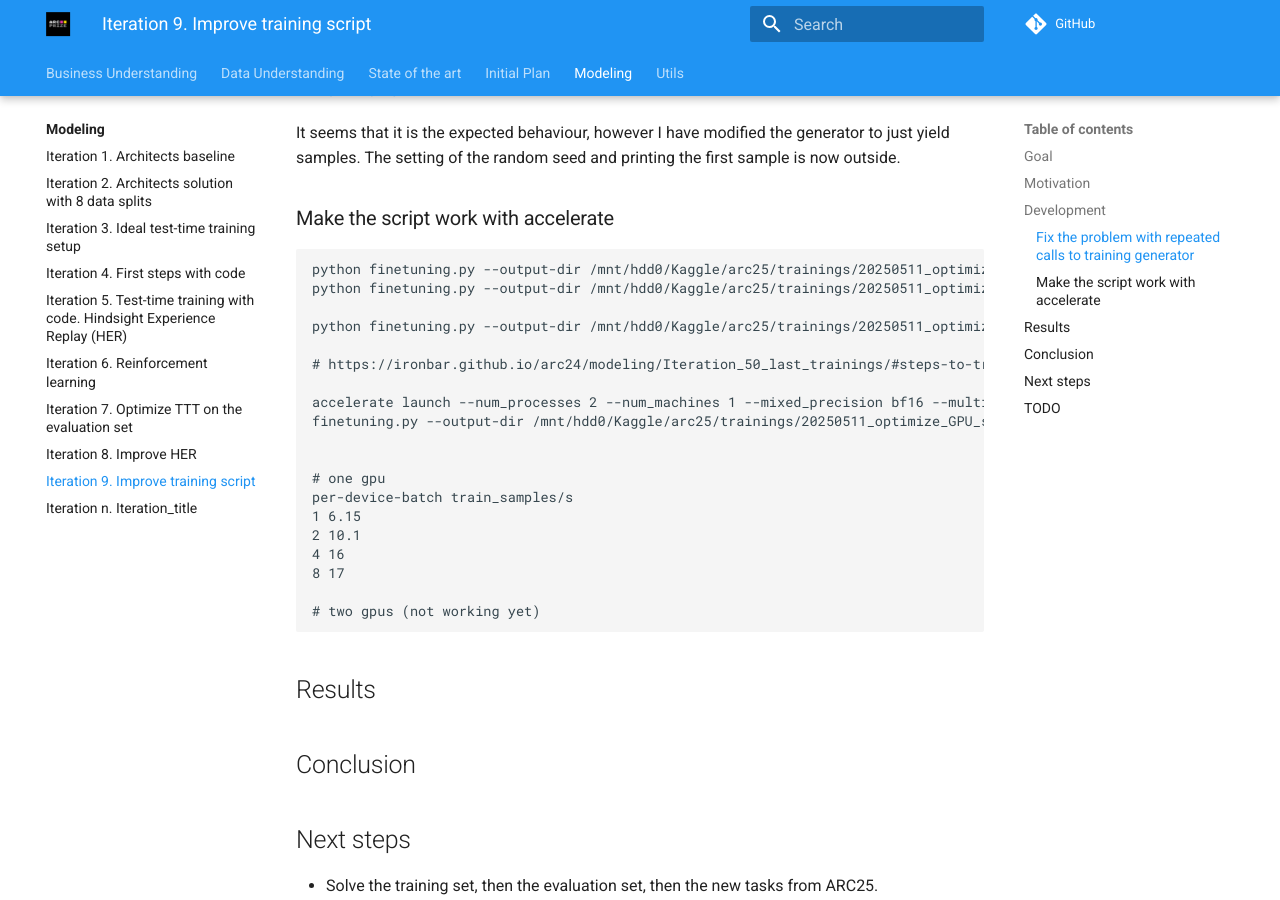
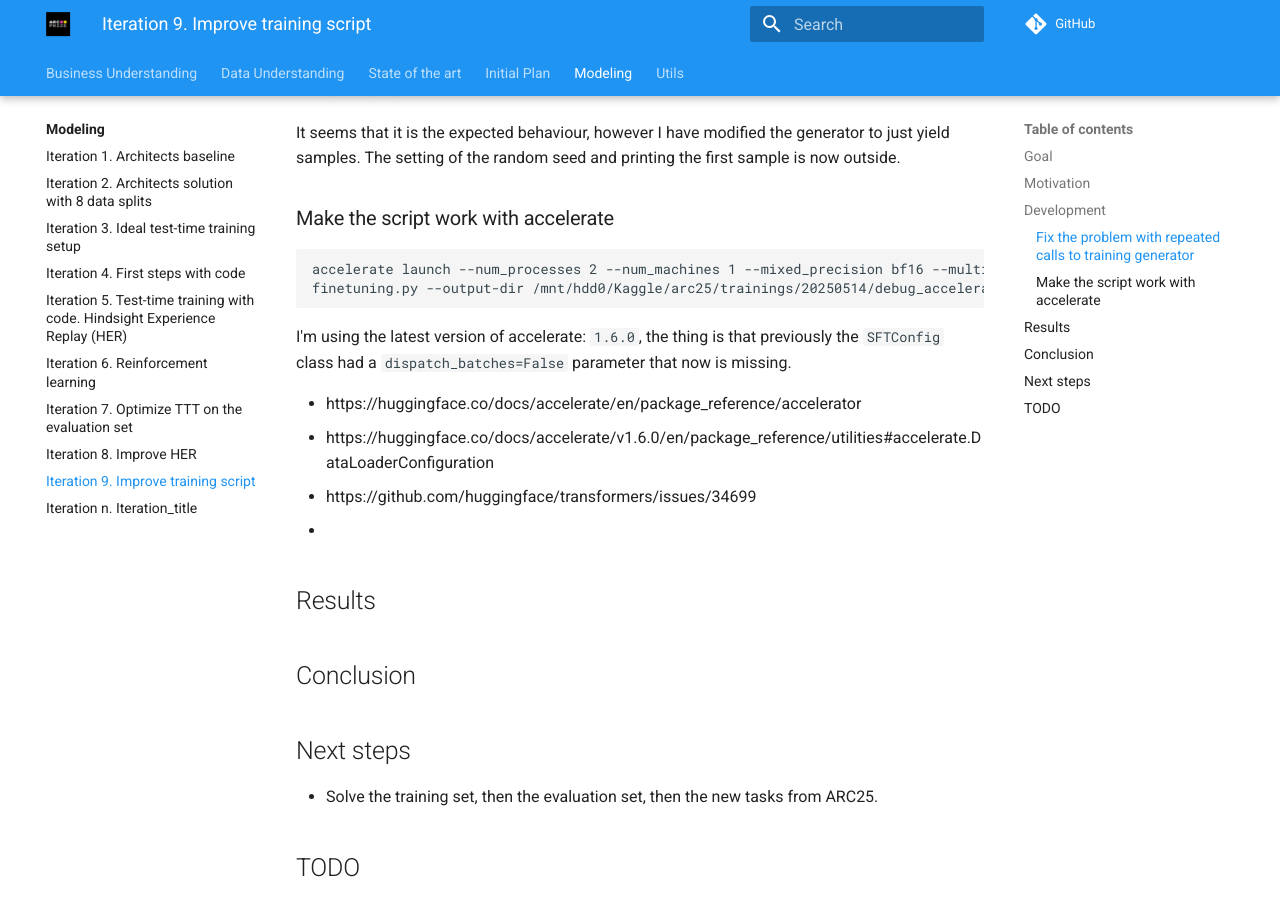
Before and after one commit to ironbar/arc25, an MkDocs documentation site: the page built from docs/modeling/Iteration_09_improve_training_script.md, in a window 1280 px wide and 900 px high, scrolled down 724 px. Built offline with MkDocs 1.6.1 and Material for MkDocs 9.7.7, drawn with Linux system fonts in a browser that asks for light colours; comment, search, counter and statistics services are not loaded.

Commit message:
added links

````diff
--- a/docs/modeling/Iteration_09_improve_training_script.md
+++ b/docs/modeling/Iteration_09_improve_training_script.md
@@ -31,26 +31,17 @@ The setting of the random seed and printing the first sample is now outside.
 ### Make the script work with accelerate
 
 ```bash
-python finetuning.py --output-dir /mnt/hdd0/Kaggle/arc25/trainings/20250511_optimize_GPU_sage/random_seed_5_no_dora --device-map auto --random-seed 5 --max-steps 50 --n-gpus 1 --per-device-train-batch-size 1 --batch-size 16 --max-seq-len 4096
-python finetuning.py --output-dir /mnt/hdd0/Kaggle/arc25/trainings/20250511_optimize_GPU_sage/per-device-batch-size-8 --device-map auto --random-seed 5 --max-steps 20 --n-gpus 1 --per-device-train-batch-size 8 --batch-size 16 --max-seq-len 4096
+accelerate launch --num_processes 2 --num_machines 1 --mixed_precision bf16 --multi_gpu \
+finetuning.py --output-dir /mnt/hdd0/Kaggle/arc25/trainings/20250514/debug_accelerate --device-map None --random-seed 5 --max-steps 40 --n-gpus 2 --per-device-train-batch-size 8 --batch-size 16 --max-seq-len 512 --no-log-to-wandb --no-resume-from-checkpoint
+```
 
-python finetuning.py --output-dir /mnt/hdd0/Kaggle/arc25/trainings/20250511_optimize_GPU_sage/per-device-batch-size-4_2gpus --device-map auto --random-seed 5 --max-steps 20 --n-gpus 2 --per-device-train-batch-size 8 --batch-size 16 --max-seq-len 4096
+I'm using the latest version of accelerate: `1.6.0`, the thing is that previously the `SFTConfig` class
+had a `dispatch_batches=False` parameter that now is missing.
 
-# https://ironbar.github.io/arc24/modeling/Iteration_50_last_trainings/#steps-to-train-the-model
-
-accelerate launch --num_processes 2 --num_machines 1 --mixed_precision bf16 --multi_gpu \
-finetuning.py --output-dir /mnt/hdd0/Kaggle/arc25/trainings/20250511_optimize_GPU_sage/per-device-batch-size-8_2gpus_accelerate --device-map None --random-seed 5 --max-steps 40 --n-gpus 2 --per-device-train-batch-size 8 --batch-size 16 --max-seq-len 512
-
-
-# one gpu
-per-device-batch train_samples/s
-1 6.15
-2 10.1
-4 16
-8 17
-
-# two gpus (not working yet)
-```
+- https://huggingface.co/docs/accelerate/en/package_reference/accelerator
+- https://huggingface.co/docs/accelerate/v1.6.0/en/package_reference/utilities#accelerate.DataLoaderConfiguration
+- https://github.com/huggingface/transformers/issues/34699
+-
 
 ## Results
 
````
